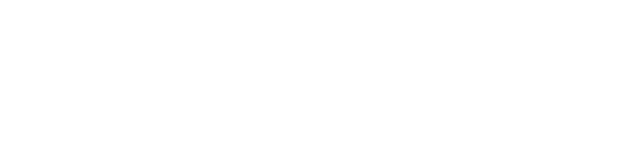
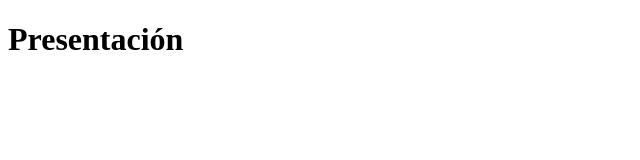
Before and after one commit to angelem8/ASIR-INSTALACION-ENTORNO, a plain HTML site: page index.html in a window 1280 px wide. Shown: the whole page, without its empty margins (0-640 px from the left). Drawn offline with Linux system fonts and the light colour scheme.

Commit message:
Update index.html

```diff
--- a/index.html
+++ b/index.html
@@ -6,7 +6,7 @@
     <title>Ángel Expósito</title>
 </head>
 <body>
-
+  <h1>Presentación</h1>
 
 </body>
 </html>
```
